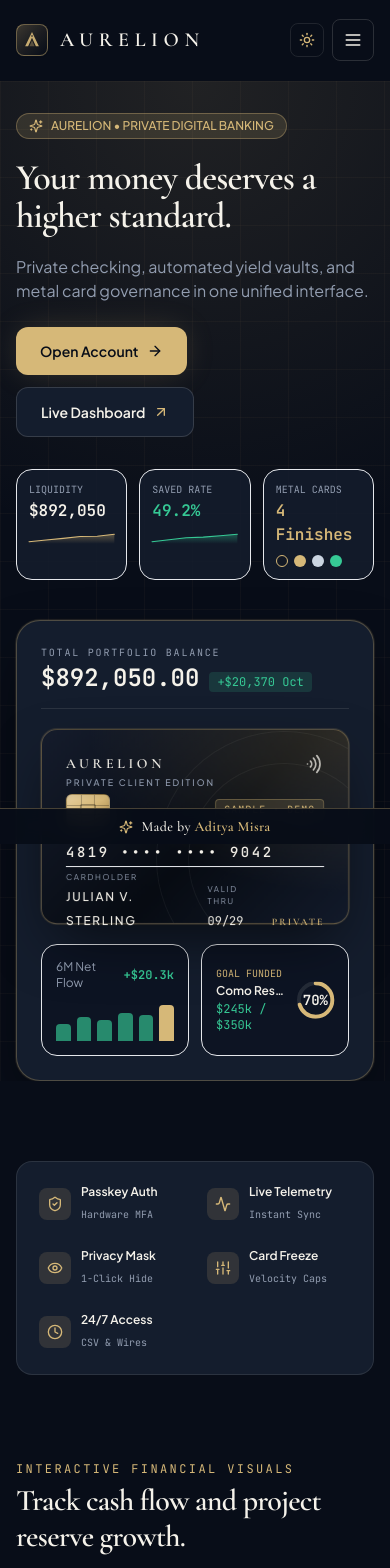
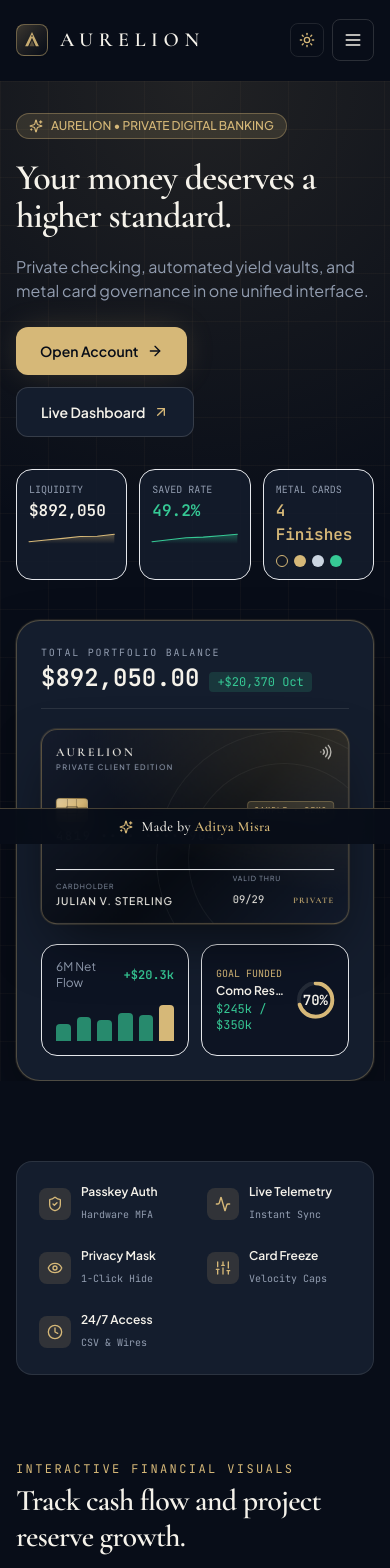
Before and after one commit to aditya-misra346/aurelion, a React (Vite) app: page / in a window 390 px wide. Shown: the top 1568 px of the page. Built offline with nearby package versions, Linux system fonts and the light colour scheme.

Commit message:
chore(auto-sync): update 1 file(s) [skip ci]

```diff
--- a/src/components/cards/PhysicalCardPreview.tsx
+++ b/src/components/cards/PhysicalCardPreview.tsx
@@ -153,7 +153,7 @@ export const PhysicalCardPreview: React.FC<PhysicalCardPreviewProps> = ({
         {/* FRONT OF CARD */}
         <div
           className={`absolute inset-0 w-full h-full rounded-2xl ${
-            isSm ? 'p-3.5' : 'p-6'
+            isSm ? 'p-3 sm:p-3.5' : 'p-3 min-[380px]:p-3.5 sm:p-6'
           } flex flex-col justify-between backface-hidden border ${style.frontBg} ${style.border}`}
           style={{
             transform: 'rotateY(0deg) translateZ(1px)',
@@ -178,12 +178,14 @@ export const PhysicalCardPreview: React.FC<PhysicalCardPreviewProps> = ({
           </div>
 
           {/* Top Row: Brand & Tier */}
-          <div className="relative z-10 flex items-start justify-between gap-2">
+          <div className="relative z-10 flex items-start justify-between gap-1.5 sm:gap-2">
             <div>
-              <div className="flex items-center gap-2">
+              <div className="flex items-center gap-1.5 sm:gap-2">
                 <span
                   className={`font-serif font-semibold ${
-                    isSm ? 'tracking-[0.22em] text-xs' : 'tracking-[0.26em] text-sm sm:text-base'
+                    isSm
+                      ? 'tracking-[0.2em] sm:tracking-[0.22em] text-[11px] sm:text-xs'
+                      : 'tracking-[0.2em] sm:tracking-[0.26em] text-xs sm:text-base'
                   } ${style.textPrimary}`}
                 >
                   AURELION
@@ -191,39 +193,45 @@ export const PhysicalCardPreview: React.FC<PhysicalCardPreviewProps> = ({
               </div>
               <span
                 className={`block ${
-                  isSm ? 'text-[7.5px] tracking-[0.18em]' : 'text-[9px] tracking-[0.22em]'
+                  isSm
+                    ? 'text-[7px] sm:text-[7.5px] tracking-[0.16em] sm:tracking-[0.18em]'
+                    : 'text-[7.5px] sm:text-[9px] tracking-[0.18em] sm:tracking-[0.22em]'
                 } uppercase mt-0.5 font-medium ${style.textSecondary}`}
               >
                 {tierLabel}
               </span>
             </div>
 
-            <div className="flex items-center gap-2">
+            <div className="flex items-center gap-1.5 sm:gap-2">
               {isLocked && (
                 <span
                   className={`inline-flex items-center gap-1 ${
-                    isSm ? 'px-1.5 py-0.2 text-[8px]' : 'px-2 py-0.5 text-[10px]'
+                    isSm
+                      ? 'px-1.5 py-0.2 text-[7.5px] sm:text-[8px]'
+                      : 'px-1.5 sm:px-2 py-0.2 sm:py-0.5 text-[8px] sm:text-[10px]'
                   } rounded-full font-medium bg-[#FF7777]/20 text-[#FF7777] border border-[#FF7777]/40`}
                 >
-                  <Lock className={isSm ? 'w-2.5 h-2.5' : 'w-3 h-3'} /> Locked
+                  <Lock className={isSm ? 'w-2 sm:w-2.5 h-2 sm:h-2.5' : 'w-2.5 sm:w-3 h-2.5 sm:h-3'} /> Locked
                 </span>
               )}
               <Wifi
-                className={`${isSm ? 'w-4 h-4' : 'w-5 h-5'} rotate-90 opacity-75 ${
-                  style.textPrimary
-                }`}
+                className={`${
+                  isSm ? 'w-3.5 sm:w-4 h-3.5 sm:h-4' : 'w-4 sm:w-5 h-4 sm:h-5'
+                } rotate-90 opacity-75 ${style.textPrimary}`}
                 aria-label="Contactless enabled"
               />
             </div>
           </div>
 
           {/* Middle Row: Precision EMV Chip & Number */}
-          <div className={`relative z-10 my-auto ${isSm ? 'py-0' : 'py-1'}`}>
-            <div className={`flex items-center justify-between ${isSm ? 'mb-2' : 'mb-4'}`}>
+          <div className={`relative z-10 my-auto ${isSm ? 'py-0' : 'py-0 sm:py-1'}`}>
+            <div className={`flex items-center justify-between ${isSm ? 'mb-1 sm:mb-2' : 'mb-1.5 sm:mb-4'}`}>
               {/* Precision Metallic EMV Chip */}
               <div
                 className={`${
-                  isSm ? 'w-8 h-6 rounded' : 'w-11 h-8 rounded-md'
+                  isSm
+                    ? 'w-7 sm:w-8 h-5 sm:h-6 rounded'
+                    : 'w-7 min-[380px]:w-8 sm:w-11 h-5 min-[380px]:h-6 sm:h-8 rounded sm:rounded-md'
                 } bg-gradient-to-br ${
                   style.chipColor
                 } border border-black/20 shadow-inner relative overflow-hidden flex items-center justify-center`}
@@ -234,13 +242,17 @@ export const PhysicalCardPreview: React.FC<PhysicalCardPreviewProps> = ({
                 <div className="h-full w-[1px] bg-black/25 absolute right-1/3" />
                 <div
                   className={`${
-                    isSm ? 'w-3 h-2 rounded-[1px]' : 'w-4 h-3 rounded-[2px]'
+                    isSm
+                      ? 'w-2.5 sm:w-3 h-2 rounded-[1px]'
+                      : 'w-2.5 min-[380px]:w-3 sm:w-4 h-2 min-[380px]:h-2 sm:h-3 rounded-[1px] sm:rounded-[2px]'
                   } border border-black/30`}
                 />
               </div>
               <span
                 className={`${
-                  isSm ? 'text-[8px] px-1.5 py-0.5' : 'text-[10px] px-2 py-0.5'
+                  isSm
+                    ? 'text-[7px] sm:text-[8px] px-1 sm:px-1.5 py-0.5'
+                    : 'text-[7.5px] min-[380px]:text-[8px] sm:text-[10px] px-1.5 sm:px-2 py-0.5'
                 } font-mono uppercase tracking-widest rounded border ${style.badgeBg}`}
               >
                 SAMPLE • DEMO
@@ -249,8 +261,10 @@ export const PhysicalCardPreview: React.FC<PhysicalCardPreviewProps> = ({
 
             <p
               className={`font-mono ${
-                isSm ? 'text-xs tracking-[0.14em]' : 'text-sm sm:text-base md:text-lg tracking-[0.18em]'
-              } font-medium tabular-nums ${style.textPrimary}`}
+                isSm
+                  ? 'text-[11px] sm:text-xs tracking-[0.11em] sm:tracking-[0.14em]'
+                  : 'text-[11.5px] min-[380px]:text-xs sm:text-base md:text-lg tracking-[0.11em] min-[380px]:tracking-[0.14em] sm:tracking-[0.18em]'
+              } font-medium tabular-nums whitespace-nowrap overflow-hidden text-ellipsis ${style.textPrimary}`}
             >
               {displayCardNumber}
             </p>
@@ -259,39 +273,53 @@ export const PhysicalCardPreview: React.FC<PhysicalCardPreviewProps> = ({
           {/* Bottom Row: Cardholder, Expiry, Network */}
           <div
             className={`relative z-10 flex items-end justify-between ${
-              isSm ? 'gap-2 pt-1' : 'gap-4 pt-1'
-            } border-t border-current/10`}
+              isSm
+                ? 'gap-1.5 sm:gap-2 pt-1'
+                : 'gap-1.5 min-[380px]:gap-2 sm:gap-4 pt-1'
+            } border-t border-current/10 min-w-0`}
           >
-            <div>
+            <div className="min-w-0">
               <span
                 className={`block ${
-                  isSm ? 'text-[7px] tracking-[0.16em]' : 'text-[8px] tracking-[0.2em]'
+                  isSm
+                    ? 'text-[6.5px] sm:text-[7px] tracking-[0.14em] sm:tracking-[0.16em]'
+                    : 'text-[6.5px] min-[380px]:text-[7px] sm:text-[8px] tracking-[0.14em] sm:tracking-[0.2em]'
                 } uppercase ${style.textSecondary}`}
               >
                 Cardholder
               </span>
               <span
-                className={`${
-                  isSm ? 'text-[10px] tracking-[0.1em]' : 'text-xs sm:text-sm tracking-[0.14em]'
-                } font-medium uppercase ${style.textPrimary}`}
+                className={`block ${
+                  isSm
+                    ? 'text-[9px] min-[360px]:text-[10px] tracking-[0.08em] sm:tracking-[0.1em]'
+                    : 'text-[9.5px] min-[360px]:text-[10.5px] min-[400px]:text-[11.5px] sm:text-sm tracking-[0.08em] min-[380px]:tracking-[0.1em] sm:tracking-[0.14em]'
+                } font-medium uppercase whitespace-nowrap ${style.textPrimary}`}
               >
                 {cardholderName}
               </span>
             </div>
 
-            <div className={`flex items-end ${isSm ? 'gap-3' : 'gap-5'}`}>
+            <div
+              className={`flex items-end ${
+                isSm ? 'gap-2 sm:gap-3' : 'gap-2 min-[380px]:gap-3 sm:gap-5'
+              } shrink-0`}
+            >
               <div>
                 <span
                   className={`block ${
-                    isSm ? 'text-[7px] tracking-[0.16em]' : 'text-[8px] tracking-[0.2em]'
+                    isSm
+                      ? 'text-[6.5px] sm:text-[7px] tracking-[0.14em] sm:tracking-[0.16em]'
+                      : 'text-[6.5px] min-[380px]:text-[7px] sm:text-[8px] tracking-[0.14em] sm:tracking-[0.2em]'
                   } uppercase ${style.textSecondary}`}
                 >
                   Valid Thru
                 </span>
                 <span
                   className={`font-mono ${
-                    isSm ? 'text-[10px]' : 'text-xs sm:text-sm'
-                  } tabular-nums ${style.textPrimary}`}
+                    isSm
+                      ? 'text-[9px] min-[360px]:text-[10px]'
+                      : 'text-[9.5px] min-[360px]:text-[10.5px] min-[400px]:text-[11.5px] sm:text-sm'
+                  } tabular-nums whitespace-nowrap ${style.textPrimary}`}
                 >
                   {expiryDate}
                 </span>
@@ -299,8 +327,10 @@ export const PhysicalCardPreview: React.FC<PhysicalCardPreviewProps> = ({
               <div className="text-right">
                 <span
                   className={`${
-                    isSm ? 'text-[8.5px] tracking-[0.14em]' : 'text-[10px] tracking-[0.18em]'
-                  } font-serif font-semibold uppercase ${style.accentColor}`}
+                    isSm
+                      ? 'text-[7.5px] min-[360px]:text-[8.5px] tracking-[0.12em] sm:tracking-[0.14em]'
+                      : 'text-[7.5px] min-[360px]:text-[8.5px] min-[400px]:text-[9.5px] sm:text-[10px] tracking-[0.12em] sm:tracking-[0.18em]'
+                  } font-serif font-semibold uppercase whitespace-nowrap ${style.accentColor}`}
                 >
                   {network === 'AURELION PRIVATE' ? 'PRIVATE' : 'INFINITE'}
                 </span>
@@ -326,42 +356,70 @@ export const PhysicalCardPreview: React.FC<PhysicalCardPreviewProps> = ({
             className="absolute inset-0 rounded-2xl overflow-hidden pointer-events-none"
             aria-hidden="true"
           >
-            <div className={`w-full ${isSm ? 'h-8 mt-3' : 'h-11 mt-5'} bg-[#05070C] opacity-90`} />
+            <div
+              className={`w-full ${
+                isSm
+                  ? 'h-6 sm:h-8 mt-2 sm:mt-3'
+                  : 'h-6 min-[380px]:h-7 sm:h-11 mt-2 min-[380px]:mt-3 sm:mt-5'
+              } bg-[#05070C] opacity-90`}
+            />
           </div>
 
           {/* Spacer for layout */}
           <div
-            className={`w-full ${isSm ? 'h-8 mt-3' : 'h-11 mt-5'} pointer-events-none invisible`}
+            className={`w-full ${
+              isSm
+                ? 'h-6 sm:h-8 mt-2 sm:mt-3'
+                : 'h-6 min-[380px]:h-7 sm:h-11 mt-2 min-[380px]:mt-3 sm:mt-5'
+            } pointer-events-none invisible`}
             aria-hidden="true"
           />
 
           {/* Signature & Fictional Security Code */}
-          <div className={`relative z-10 ${isSm ? 'px-3.5 space-y-1.5' : 'px-6 space-y-3'} my-auto`}>
-            <div className={`flex items-center ${isSm ? 'gap-2' : 'gap-3'}`}>
+          <div
+            className={`relative z-10 ${
+              isSm
+                ? 'px-3 sm:px-3.5 space-y-1 sm:space-y-1.5'
+                : 'px-3 min-[380px]:px-4 sm:px-6 space-y-1 min-[380px]:space-y-1.5 sm:space-y-3'
+            } my-auto`}
+          >
+            <div
+              className={`flex items-center ${
+                isSm ? 'gap-1.5 sm:gap-2' : 'gap-1.5 min-[380px]:gap-2 sm:gap-3'
+              }`}
+            >
               <div
                 className={`flex-1 ${
-                  isSm ? 'h-6.5 px-2' : 'h-8 px-3'
-                } rounded bg-white/15 backdrop-blur-sm border border-white/20 flex items-center justify-between`}
+                  isSm
+                    ? 'h-5 sm:h-6.5 px-1.5 sm:px-2'
+                    : 'h-5 min-[380px]:h-6 sm:h-8 px-1.5 min-[380px]:px-2 sm:px-3'
+                } rounded bg-white/15 backdrop-blur-sm border border-white/20 flex items-center justify-between min-w-0`}
               >
                 <span
                   className={`font-serif italic ${
-                    isSm ? 'text-[10px]' : 'text-xs'
-                  } tracking-wider opacity-75 text-white`}
+                    isSm
+                      ? 'text-[8.5px] sm:text-[10px]'
+                      : 'text-[9px] min-[380px]:text-[10px] sm:text-xs'
+                  } tracking-wider opacity-75 text-white truncate`}
                 >
                   Julian V. Sterling
                 </span>
                 <span
                   className={`${
-                    isSm ? 'text-[7.5px]' : 'text-[9px]'
-                  } uppercase tracking-widest text-white/60`}
+                    isSm
+                      ? 'text-[6.5px] sm:text-[7.5px]'
+                      : 'text-[7px] min-[380px]:text-[7.5px] sm:text-[9px]'
+                  } uppercase tracking-widest text-white/60 shrink-0 ml-1`}
                 >
-                  Authorized Signature (Demo)
+                  Demo Signature
                 </span>
               </div>
               <div
                 className={`${
-                  isSm ? 'px-2 h-6.5 text-[10px]' : 'px-3 h-8 text-xs'
-                } rounded bg-[#080D18]/80 border border-[#D6B878]/40 flex items-center justify-center`}
+                  isSm
+                    ? 'px-1.5 sm:px-2 h-5 sm:h-6.5 text-[8.5px] sm:text-[10px]'
+                    : 'px-1.5 min-[380px]:px-2 sm:px-3 h-5 min-[380px]:h-6 sm:h-8 text-[9px] min-[380px]:text-[10px] sm:text-xs'
+                } rounded bg-[#080D18]/80 border border-[#D6B878]/40 flex items-center justify-center shrink-0`}
               >
                 <span className="font-mono text-[#D6B878] tracking-widest">
                   {revealNumbers ? '842' : '•••'}
@@ -370,7 +428,9 @@ export const PhysicalCardPreview: React.FC<PhysicalCardPreviewProps> = ({
             </div>
             <p
               className={`${
-                isSm ? 'text-[7.5px] leading-tight line-clamp-2' : 'text-[9px] leading-relaxed'
+                isSm
+                  ? 'text-[6.5px] sm:text-[7.5px] leading-tight line-clamp-2'
+                  : 'text-[7px] min-[380px]:text-[7.5px] sm:text-[9px] leading-tight sm:leading-relaxed line-clamp-2 sm:line-clamp-none'
               } ${style.textSecondary}`}
             >
               ILLUSTRATIVE DEMONSTRATION INSTRUMENT • NOT A VALID PAYMENT CARD. Issued by Aurelion
@@ -381,13 +441,17 @@ export const PhysicalCardPreview: React.FC<PhysicalCardPreviewProps> = ({
           {/* Bottom Reverse Metadata */}
           <div
             className={`relative z-10 ${
-              isSm ? 'px-3.5 pb-2.5 text-[8.5px]' : 'px-6 pb-5 text-[10px]'
+              isSm
+                ? 'px-3 sm:px-3.5 pb-2 sm:pb-2.5 text-[7px] sm:text-[8.5px]'
+                : 'px-3 min-[380px]:px-4 sm:px-6 pb-2 min-[380px]:pb-2.5 sm:pb-5 text-[7.5px] min-[380px]:text-[8.5px] sm:text-[10px]'
             } flex items-center justify-between`}
           >
             <span className={`font-mono ${style.textSecondary}`}>
               ID: AURL-{lastFour}-SIM
             </span>
-            <span className={`uppercase tracking-[0.2em] font-serif ${style.textPrimary}`}>
+            <span
+              className={`uppercase tracking-[0.14em] sm:tracking-[0.2em] font-serif ${style.textPrimary}`}
+            >
               AURELION • ZURICH • NEW YORK
             </span>
           </div>
```
